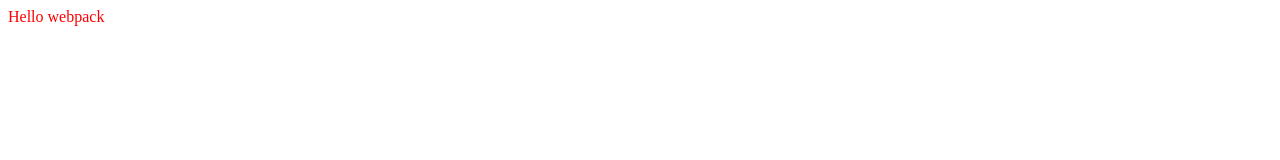
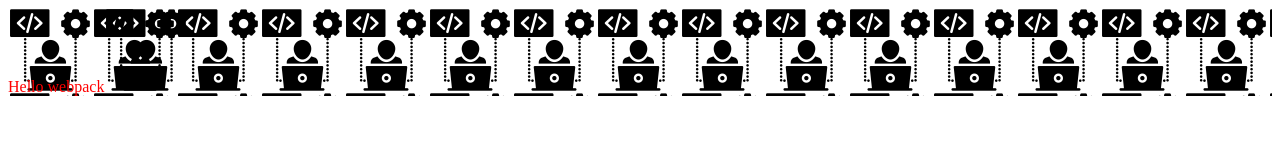
Before and after one commit to Craken420/Webpack_DocsPractice, a website built with webpack: page dist/index.html in a window 1280 px wide. Built offline with nearby package versions, Linux system fonts and the light colour scheme.

Commit message:
feat:: Lod images

```diff
--- a/src/index.js
+++ b/src/index.js
@@ -1,10 +1,19 @@
 import _ from 'lodash';
 import './style.css';
+import Icon from './Icon.png'
 
 function component() {
     const element = document.createElement('div');
+
+    // Lodash, now imported by this script
     element.innerHTML = _.join(['Hello', 'webpack'], ' ');
     element.classList.add('hello');
+
+    // Add the image to our existing div.
+    const myIcon = new Image();
+    myIcon.src = Icon;
+    element.appendChild(myIcon)
+
     return element;
 }
 document.body.appendChild( component() );
--- a/src/style.css
+++ b/src/style.css
@@ -1,3 +1,4 @@
 .hello {
     color: red;
+    background: url('./icon.png');
 }
--- a/webpack.config.js
+++ b/webpack.config.js
@@ -11,6 +11,10 @@ module.exports = {
       {
         test: /\.css$/i,
         use: ['style-loader', 'css-loader']
+      },
+      {
+        test: /\.(png|svg|jpg|jpeg|gif)$/i,
+        type: 'asset/resource',
       }
     ]
   }
```
Also changed, not shown: dist/45bb092256e1bd6226ac.png (added), dist/bundle.js, src/Icon.png (added).
